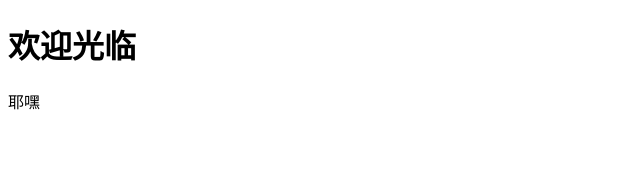
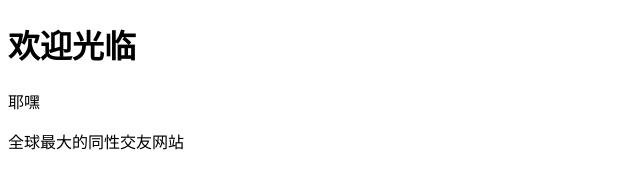
Before and after one commit to jhy2019/jhy2019.github.io, a plain HTML site: page index.html in a window 1280 px wide. Shown: the whole page, without its empty margins (0-640 px from the left). Drawn offline with Linux system fonts and the light colour scheme.

Commit message:
Update index.html

```diff
--- a/index.html
+++ b/index.html
@@ -7,5 +7,6 @@
 <body>
     <h1>欢迎光临</h1>
     <p>耶嘿</p>
+    <a herf="github.com">全球最大的同性交友网站</a>
 </body>
 </html>
```
